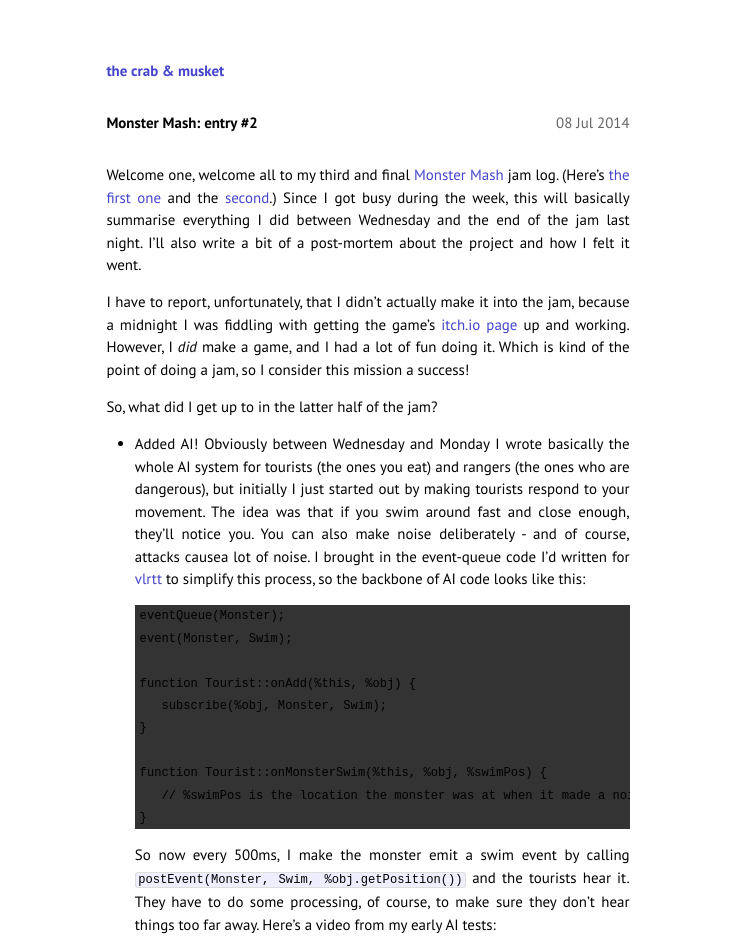
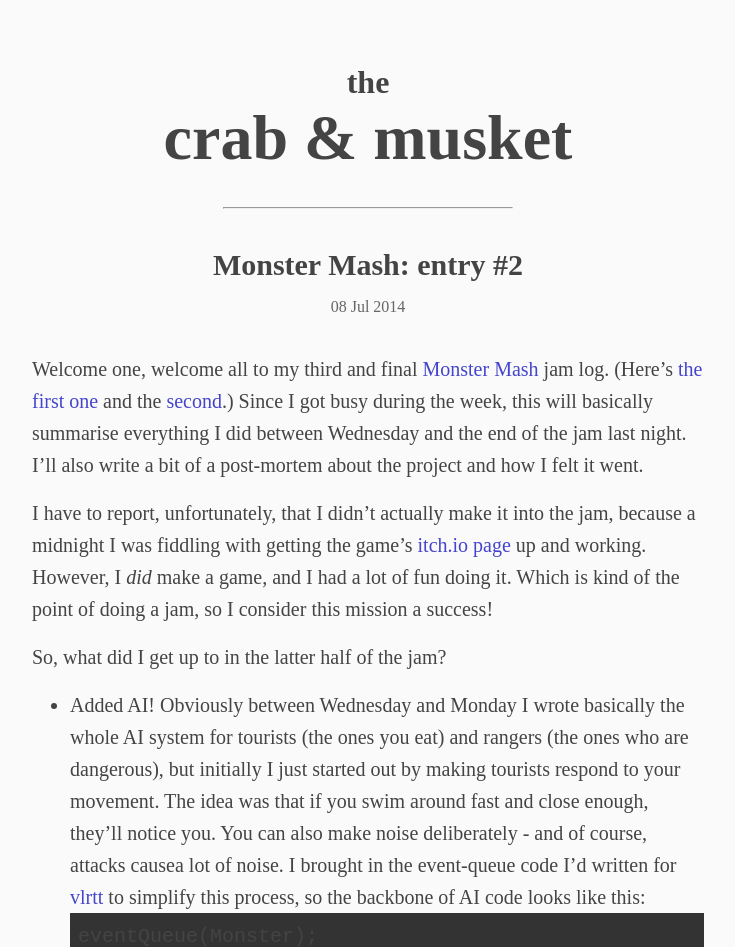
Before and after one commit to crabmusket/eightyeight.github.io, a Jekyll site: the page built from _posts/2014-07-08-monster-mash-entry-2.md, in a window 1280 px wide, cut to the strip 0-947 px from the top of the page. Shown: the whole strip, without its empty margins (272-1007 px from the left). Built offline with Jekyll 4.4.1, drawn with Linux system fonts in a browser that asks for light colours; some web fonts are replaced; Markdown is read by kramdown in place of the engine named in the settings; some of the changed text lies outside the part shown.

Commit message:
Restyle everything

```diff
--- a/_config.yml
+++ b/_config.yml
@@ -1,4 +1,4 @@
 name: the crab & musket
 highlighter: pygments
-markdown: redcarpet
+markdown: kramdown
 permalink: /:year-:month-:day/:title
--- a/_layouts/default.html
+++ b/_layouts/default.html
@@ -3,7 +3,7 @@
     <head>
         <meta charset="utf-8">
         <meta http-equiv="X-UA-Compatible" content="IE=edge,chrome=1">
-        <title>{{ page.title }}</title>
+        <title>{{ page.title }} &ndash; {{ site.name }}</title>
         <meta name="viewport" content="width=device-width">
 
         <!-- syntax highlighting CSS -->
@@ -13,33 +13,22 @@
         <link rel="stylesheet" href="/css/main.css">
 
         <!-- Fonts -->
+        <link href='http://fonts.googleapis.com/css?family=Averia+Serif+Libre' rel='stylesheet' type='text/css'>
         <link href='//fonts.googleapis.com/css?family=PT+Sans:400,700,400italic' rel='stylesheet' type='text/css'>
+    </head>
 
-    </head>
     <body>
+        <div class="container">
+          <a href="/">
+            <h1 class="title">
+              <span class="prefix">the</span>
+              crab & musket
+            </h1>
+          </a>
 
-        <div class="container">
-          <div class="site">
-            <div class="header">
-              <h1 class="title"><a href="/">{{ site.name }}</a></h1>
-            </div>
+          <p class="subtitle">{{ page.subtitle }}</p>
 
-                {{ content }}
-
-            <div class="footer">
-              <div class="contact">
-                <p>
-                  Daniel Buckmaster<br />
-                </p>
-              </div>
-              <div class="contact">
-                <p>
-                  <a href="http://github.com/eightyeight/">github.com/eightyeight</a><br />
-                </p>
-              </div>
-            </div>
-          </div>
+          {{ content }}
         </div> <!-- /container -->
-
     </body>
 </html>
--- a/_layouts/post.html
+++ b/_layouts/post.html
@@ -1,10 +1,28 @@
 ---
 layout: default
 ---
-<h2 class="post-title">{{ page.title }}</h2>
-<p class="meta">{{ page.date | date_to_string }}</p>
-<div style="clear:both;"></div>
 
-<div id="post">
-{{ content }}
+<hr />
+
+<div class="content">
+  <div class="header">
+    <h2 class="post-title">{{ page.title }}</h2>
+    <span class="post-date">{{ page.date | date_to_string }}</span>
+  </div>
+
+  <div class="page">
+  {{ content }}
+  </div>
 </div>
+
+<hr />
+
+<p class="subtitle">fin</p>
+
+<div class="footer">
+  <div class="links">
+    <span>Take me:</span>
+    <a href="/">to more posts</a> /
+    <a href="//crabmusket.net">home</a>
+  </div>
+</div>
--- a/css/main.css
+++ b/css/main.css
@@ -1,148 +1,118 @@
 /*****************************************************************************/
 /*
-/* Common
+/* Layout
 /*
 /*****************************************************************************/
 
-/* Global Reset */
 * {
   margin: 0;
   padding: 0;
 }
 
-html, body { height: 100%; }
-
-body {
-  background-color: #FFF;
-  font: 13.34px 'PT Sans', Helvetica, Arial, sans-serif;
-  font-size: small;
-  text-align: center;
+.container {
+  max-width: 42rem;
+  margin: 0 auto;
+  padding: 0 1rem;
 }
 
-h1, h2, h3, h4, h5, h6 {
-  font-size: 100%;
-  margin: 1em 0;
+.links {
+  margin: 2rem;
+  text-align: center;
+  font-size: 1.25rem;
 }
 
-h1 { margin-bottom: 1em; }
-p  { margin: 1em 0; }
+.links span {
+  display: block;
+}
 
-a       { color: #44c; text-decoration: none; }
-a:hover { color: #000; }
-
-table {
-  font-size: inherit;
-  font: 100%;
+hr {
+  max-width: 18rem;
+  margin: 2rem auto;
 }
 
 /*****************************************************************************/
 /*
-/* Home
+/* Typography
 /*
 /*****************************************************************************/
+
+body {
+  color: #444;
+  font-size: 1.25rem;
+  background-color: #fafafa;
+}
+
+.title {
+  color: #444;
+  font-family: 'Averia Serif Libre', serif;
+  font-size: 4rem;
+  margin-bottom: 0;
+  margin-top: 4rem;
+  text-align: center;
+}
+
+.prefix {
+  color: #444;
+  display: block;
+  font-size: 2rem;
+}
+
+.subtitle {
+  margin: 1rem 0;
+  text-align: center;
+  font-style: italic;
+  font-size: 1rem;
+}
+
+a {
+  color: #444;
+  text-decoration: none;
+}
+
+a:hover {
+  /*text-decoration: underline;*/
+  border-bottom: 1px solid #444;
+}
+
+.content {
+  line-height: 1.6;
+}
+
+.page a {
+  color: #44c;
+  transition: color 0.3s ease;
+}
+
+.page a:hover {
+  color: #444;
+  border-bottom: none;
+}
+
+/*****************************************************************************/
+/*
+/* Index page
+/*
+/*****************************************************************************/
+
 .posts {
   margin: 1em 1.5em;
-  text-align: left;
+  text-align: center;
   list-style: none;
 }
 
 .posts .post {
-  padding-bottom: 0.7em;
-  position: relative;
-}
-
-.posts .post:before {
-  content: '>';
-  position: absolute;
-  left: -0.9em;
-  color: #666;
+  margin-bottom: 1rem;
 }
 
 .posts .date {
   color: #666;
   font-size: 80%;
-  font-weight: normal;
-  margin-left: 0.75em;
   white-space: nowrap;
 }
 
-/*****************************************************************************/
-/*
-/* Site
-/*
-/*****************************************************************************/
-
-.site {
-  font-size: 115%;
-  text-align: justify;
-  width: 100%;
-  max-width: 36em;
-  margin: 3em auto 2em;
-  line-height: 1.5em;
-}
-
-.site img,
-.site iframe {
-  max-width: 100%;
-}
-
-.site .header a {
-  font-weight: bold;
-  text-decoration: none;
-}
-
-.site .header h1.title {
-  display: inline-block;
-  margin-bottom: 1em;
-  margin-left: 0.5em;
-}
-
-.site .header h1.title a {
-  color: #44c;
-}
-
-.site .header h1.title a:hover {
-  color: #000;
-}
-
-.site .header a.extra {
-  color: #aaa;
-  margin-left: 1em;
-}
-
-.site .header a.extra:hover {
-  color: #000;
-}
-
-.site .meta {
+.posts .tag {
   color: #666;
-  display: inline-block;
-  float: right;
-  margin-right: 0.5em;
-}
-
-.site .footer {
   font-size: 80%;
-  color: #666;
-  margin-top: 1em;
-  margin-left: 0.5em;
-  margin-right: 0.5em;
-  overflow: hidden;
-}
-
-.site .footer .contact {
-  float: left;
-  margin-right: 3em;
-}
-
-.site .footer .rss {
-  margin-top: 1.1em;
-  margin-right: -.2em;
-  float: right;
-}
-
-.site .footer .rss img {
-  border: 0;
 }
 
 /*****************************************************************************/
@@ -151,41 +121,59 @@ table {
 /*
 /*****************************************************************************/
 
-h2.post-title {
-  display: inline-block;
-  margin: 1em 0.5em;
+.header {
+  text-align: center;
+  margin: 2rem;
 }
 
-#post {
-  margin: 0.5em;
-  margin-top: 0;
+@media (min-width: 700px) {
+  .header {
+    margin: 2rem 15%;
+  }
+}
+
+.post-title {
+}
+
+.post-date {
+  color: #666;
+  font-size: 80%;
+}
+
+.page > * {
+  margin: 1rem 0;
+}
+
+.page li {
+  margin: 0.5rem 0;
 }
 
 /* standard */
-#post pre {
-  padding: 0 .4em;
+.page pre {
+  padding: 0.5rem;
   overflow-x: auto;
 }
 
-#post p code {
-  padding: 0 .2em;
+.page p code {
+  padding: 0 0.2rem;
   border: 1px solid #ddd;
   background-color: #eef;
   border-radius: 3px;
 }
 
-#post ul, #post ol {
+.page ul,
+.page ol {
   margin-left: 1.9em;
 }
 
 /* terminal */
-#post pre.terminal {
-  border: 1px solid #000;
+.post pre.terminal {
+  border: 1px solid #444;
   background-color: #333;
   color: #FFF;
 }
 
-#post pre.terminal code {
+.post pre.terminal code {
   background-color: #333;
 }
 
@@ -193,5 +181,17 @@ blockquote {
   border-left: 5px solid #ddd;
   margin-left: 1em;
   padding-left: 0.5em;
-  font-size: small;
+  font-size: 90%;
 }
+
+.page blockquote p {
+  margin: 0.5rem 0;
+}
+
+.page img {
+  max-width: 100%;
+}
+
+.page iframe {
+  width: 100%;
+}
```
Also changed, not shown: index.html (+24 -4 lines).
